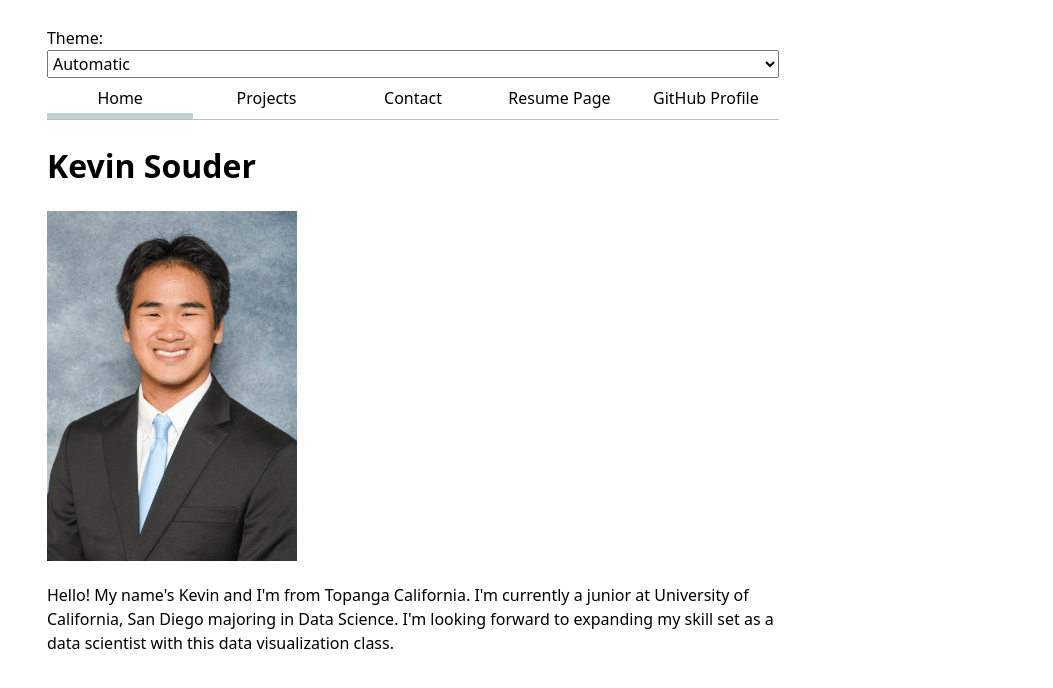
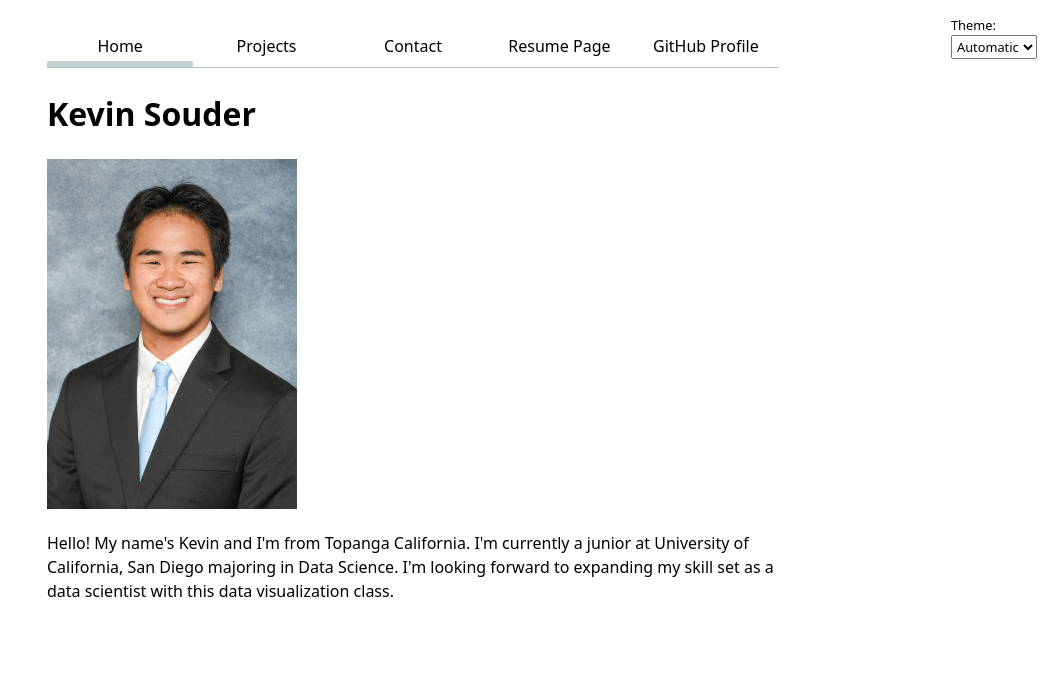
Before and after one commit to kesouder/Kevin_portfolio, a plain HTML site: page index.html in a window 1280 px wide. Shown: the whole page, without its empty margins (227-1280 px from the left). Drawn offline with Linux system fonts and the light colour scheme.

Commit message:
fixed label css

```diff
--- a/style.css
+++ b/style.css
@@ -183,7 +183,7 @@ h1, h2, h3, h4, h5, h6 {
 }
 
 /* for color scheme switch */
-.label color-scheme {
+.color-scheme {
   position: absolute;
   top:1rem;
   right:1rem;
```
